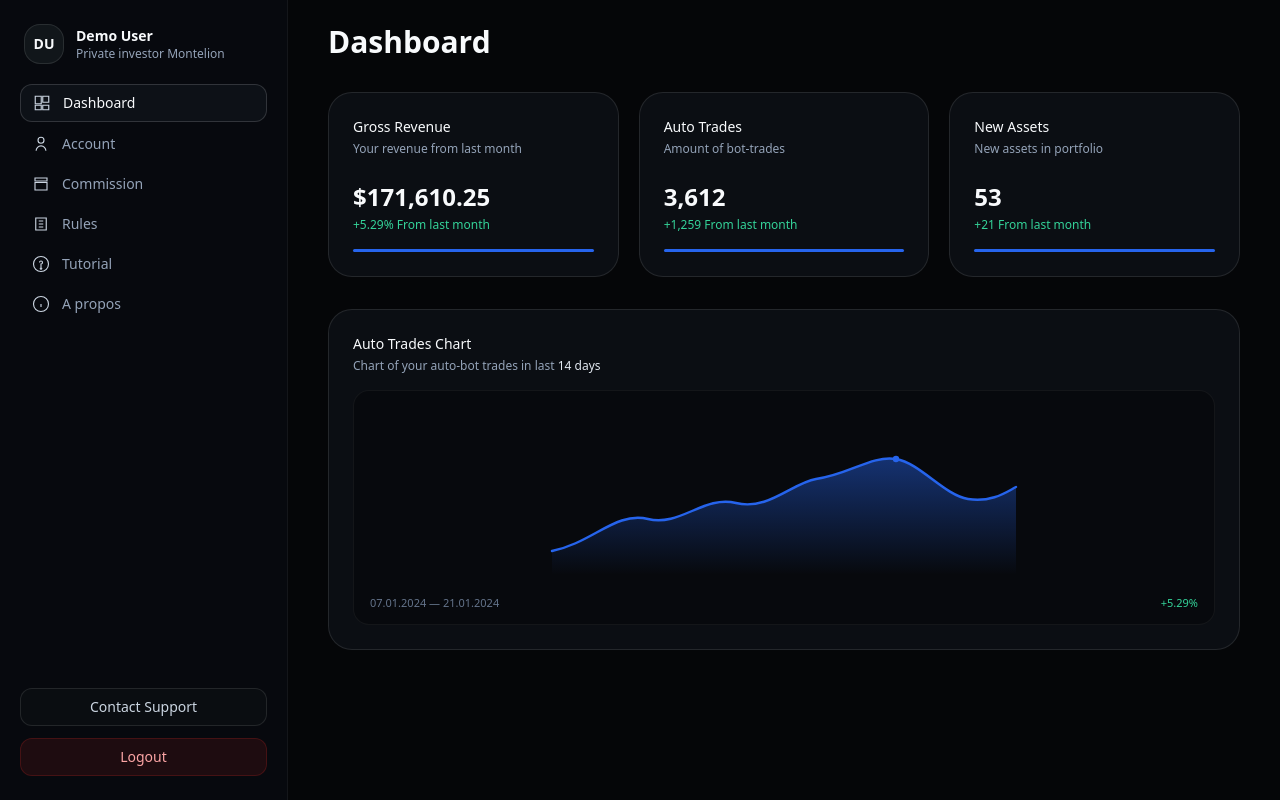
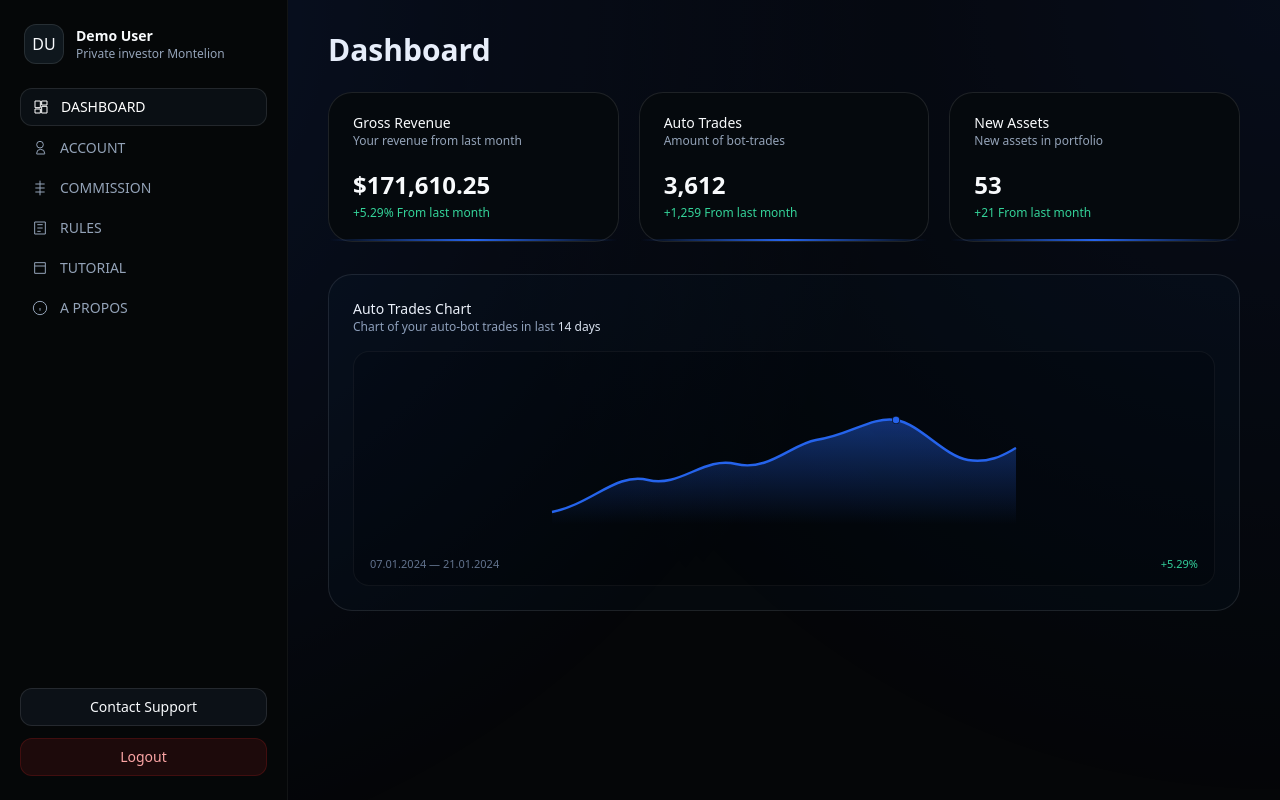
Before and after one commit to montelioncapital/montelion-app-v1, a Next.js app: page /dashboard in a window 1280 px wide. Built offline with nearby package versions, Linux system fonts and the light colour scheme.

Commit message:
Update page.jsx

```diff
--- a/app/dashboard/page.jsx
+++ b/app/dashboard/page.jsx
@@ -2,49 +2,93 @@
 
 const brandBlue = "#2664EC";
 
-/* ------------------ SVG ICONS (thin) ------------------ */
+/* -------------------- SVG ICONS -------------------- */
 const IconDashboard = () => (
-  <svg width="18" height="18" viewBox="0 0 24 24" fill="none" stroke="currentColor" strokeWidth="1.5">
-    <path d="M3 13h8V3H3v10zM13 21h8v-6h-8v6zM13 3v8h8V3h-8zM3 21h8v-6H3v6z" />
+  <svg
+    className="w-4 h-4"
+    fill="none"
+    stroke="currentColor"
+    strokeWidth="1.5"
+    viewBox="0 0 24 24"
+  >
+    <path d="M3 13h8V3H3v10Zm0 8h8v-6H3v6Zm10 0h8V11h-8v10Zm0-18v6h8V3h-8Z" />
   </svg>
 );
 
-const IconAccount = () => (
-  <svg width="18" height="18" viewBox="0 0 24 24" fill="none" stroke="currentColor" strokeWidth="1.5">
-    <circle cx="12" cy="7" r="4" />
-    <path d="M5.5 21a6.5 6.5 0 0 1 13 0" />
+const IconUser = () => (
+  <svg
+    className="w-4 h-4"
+    fill="none"
+    stroke="currentColor"
+    strokeWidth="1.5"
+    viewBox="0 0 24 24"
+  >
+    <path d="M12 12a5 5 0 1 0-5-5 5 5 0 0 0 5 5Zm7 9v-1a6 6 0 0 0-12 0v1Z" />
   </svg>
 );
 
 const IconCommission = () => (
-  <svg width="18" height="18" viewBox="0 0 24 24" fill="none" stroke="currentColor" strokeWidth="1.5">
-    <path d="M4 4h16v4H4zM4 10h16v10H4z" />
+  <svg
+    className="w-4 h-4"
+    fill="none"
+    stroke="currentColor"
+    strokeWidth="1.5"
+    viewBox="0 0 24 24"
+  >
+    <path d="M12 1v22M5 6h14M5 12h14M5 18h14" />
   </svg>
 );
 
 const IconRules = () => (
-  <svg width="18" height="18" viewBox="0 0 24 24" fill="none" stroke="currentColor" strokeWidth="1.5">
-    <path d="M5 4h14v16H5z" />
-    <path d="M9 8h6M9 12h6M9 16h6" />
+  <svg
+    className="w-4 h-4"
+    fill="none"
+    stroke="currentColor"
+    strokeWidth="1.5"
+    viewBox="0 0 24 24"
+  >
+    <path d="M4 3h16v18H4zM8 7h8M8 12h8M8 17h5" />
   </svg>
 );
 
 const IconTutorial = () => (
-  <svg width="18" height="18" viewBox="0 0 24 24" fill="none" stroke="currentColor" strokeWidth="1.5">
-    <circle cx="12" cy="12" r="10" />
-    <path d="M12 16v-4a2 2 0 1 0-2-2" />
-    <circle cx="12" cy="18" r="1" />
+  <svg
+    className="w-4 h-4"
+    fill="none"
+    stroke="currentColor"
+    strokeWidth="1.5"
+    viewBox="0 0 24 24"
+  >
+    <path d="M4 4h16v16H4zM4 9h16" />
   </svg>
 );
 
 const IconAbout = () => (
-  <svg width="18" height="18" viewBox="0 0 24 24" fill="none" stroke="currentColor" strokeWidth="1.5">
+  <svg
+    className="w-4 h-4"
+    fill="none"
+    stroke="currentColor"
+    strokeWidth="1.5"
+    viewBox="0 0 24 24"
+  >
     <circle cx="12" cy="12" r="10" />
     <path d="M12 16v-4M12 8h.01" />
   </svg>
 );
 
-/* ------------------ TOP STATS ------------------ */
+export default function DashboardPage() {
+  const userName = "Demo User";
+  const initials = "DU";
+
+  const menu = [
+    { label: "Dashboard", icon: <IconDashboard />, active: true },
+    { label: "Account", icon: <IconUser /> },
+    { label: "Commission", icon: <IconCommission /> },
+    { label: "Rules", icon: <IconRules /> },
+    { label: "Tutorial", icon: <IconTutorial /> },
+    { label: "A Propos", icon: <IconAbout /> },
+  ];
+
   const topStats = [
     {
       label: "Gross Revenue",
@@ -66,127 +110,150 @@ const topStats = [
     },
   ];
 
-export default function DashboardPage() {
   return (
     <div className="flex min-h-screen bg-[#050608] text-slate-50">
+      {/* BACKGROUND GLOW */}
+      <div
+        className="pointer-events-none fixed inset-0 opacity-40"
+        style={{
+          background:
+            "radial-gradient(circle at 0% 0%, rgba(38,100,236,0.35), transparent 60%), radial-gradient(circle at 100% 0%, rgba(38,100,236,0.2), transparent 55%)",
+        }}
+      />
 
       {/* SIDEBAR */}
-      <aside className="flex w-72 flex-col border-r border-white/5 bg-[#07090E]">
-
-        {/* USER INFO */}
-        <div className="px-6 pt-6 pb-5">
-          <div className="flex items-center gap-3">
-            <div className="flex h-10 w-10 items-center justify-center rounded-2xl bg-[#11161a] border border-white/10 text-sm font-semibold">
-              DU
+      <aside className="relative z-10 flex w-72 flex-col border-r border-white/5 bg-[#050708]">
+        {/* USER */}
+        <div className="px-6 pt-6 pb-6 flex items-center gap-3">
+          <div className="flex h-10 w-10 items-center justify-center rounded-xl bg-[#0f171d] border border-white/10">
+            {initials}
           </div>
-            <div>
-              <div className="text-sm font-semibold">Demo User</div>
+          <div className="leading-tight">
+            <div className="text-sm font-semibold">{userName}</div>
             <div className="text-xs text-slate-400">Private investor Montelion</div>
-            </div>
           </div>
         </div>
 
         {/* MENU */}
-        <nav className="flex-1 px-5 space-y-1 text-sm">
-
-          <SidebarItem label="Dashboard" icon={<IconDashboard />} active />
-          <SidebarItem label="Account" icon={<IconAccount />} />
-          <SidebarItem label="Commission" icon={<IconCommission />} />
-          <SidebarItem label="Rules" icon={<IconRules />} />
-          <SidebarItem label="Tutorial" icon={<IconTutorial />} />
-          <SidebarItem label="A propos" icon={<IconAbout />} />
+        <nav className="flex-1 px-5 space-y-1">
+          {menu.map((item) => (
+            <button
+              key={item.label}
+              className={[
+                "flex items-center w-full gap-3 rounded-xl px-3 py-2 text-left transition-colors",
+                item.active
+                  ? "bg-[#0a0f14] border border-white/10 text-white"
+                  : "text-slate-400 hover:bg-white/5",
+              ].join(" ")}
+            >
+              <span className="text-inherit">{item.icon}</span>
+              <span className="text-sm">{item.label.toUpperCase()}</span>
+            </button>
+          ))}
         </nav>
 
-        {/* FOOTER BUTTONS */}
+        {/* BOTTOM BUTTONS */}
         <div className="px-5 pb-6 space-y-3">
-          <button className="w-full rounded-xl border border-white/10 bg-[#0a0d11] py-2 text-sm text-slate-300 hover:bg-[#0f1318]">
+          <button className="w-full rounded-xl border border-white/10 bg-[#0c1117] py-2 text-sm hover:bg-white/10">
             Contact Support
           </button>
-
-          <button className="w-full rounded-xl border border-red-900/40 bg-red-900/20 py-2 text-sm text-red-300 hover:bg-red-900/30">
+          <button className="w-full rounded-xl border border-red-800/30 bg-red-900/20 py-2 text-sm text-red-300 hover:bg-red-900/30">
             Logout
           </button>
         </div>
       </aside>
 
-      {/* MAIN */}
-      <main className="flex-1 px-10 pt-6 pb-10 space-y-8">
-
-        {/* TITLE */}
-        <h1 className="text-3xl font-semibold">Dashboard</h1>
+      {/* MAIN AREA */}
+      <main className="flex-1 px-10 pt-8 pb-12">
+        {/* PAGE TITLE */}
+        <h1 className="text-3xl font-semibold mb-6">Dashboard</h1>
 
         {/* TOP CARDS */}
-        <section className="grid gap-5 md:grid-cols-3">
+        <div className="grid gap-5 md:grid-cols-3">
           {topStats.map((card) => (
-            <div key={card.label} className="rounded-3xl border border-white/10 bg-[#0b0e13] p-6">
+            <div
+              key={card.label}
+              className="rounded-3xl border border-white/10 bg-[#05090d] px-6 py-5 relative"
+            >
+              {/* Thin gradient underline */}
+              <div
+                className="absolute left-0 right-0 bottom-0 h-[2px]"
+                style={{
+                  background: `linear-gradient(90deg, transparent, ${brandBlue}, transparent)`,
+                }}
+              />
 
               <p className="text-sm font-medium">{card.label}</p>
-              <p className="mt-1 text-xs text-slate-400">{card.description}</p>
+              <p className="text-xs text-slate-400">{card.description}</p>
 
-              <div className="mt-6 text-2xl font-semibold">{card.value}</div>
+              <div className="mt-5 text-2xl font-semibold">{card.value}</div>
               <div className="mt-1 text-xs text-emerald-400">{card.change}</div>
-
-              {/* THIN BLUE BAR */}
-              <div className="mt-4 h-[3px] w-full rounded-full"
-                   style={{ background: brandBlue }} />
             </div>
           ))}
-        </section>
+        </div>
 
-        {/* MAIN CHART */}
-        <section className="rounded-3xl border border-white/10 bg-[#0b0e13] p-6">
-
+        {/* BIG CHART */}
+        <div className="mt-8 rounded-3xl border border-white/10 bg-[#05090d] px-6 py-6">
           <div className="mb-4">
             <p className="text-sm font-medium">Auto Trades Chart</p>
-            <p className="mt-1 text-xs text-slate-400">
-              Chart of your auto-bot trades in last <span className="text-slate-200">14 days</span>
+            <p className="text-xs text-slate-400">
+              Chart of your auto-bot trades in last{" "}
+              <span className="text-slate-200">14 days</span>
             </p>
           </div>
 
+          {/* CHART */}
           <div className="rounded-2xl border border-white/5 bg-black/30 px-4 pt-4 pb-3">
-            {/* BIG CHART */}
             <svg viewBox="0 0 600 220" className="w-full h-44">
               <defs>
-                <linearGradient id="areaFill" x1="0" y1="0" x2="0" y2="1">
+                <linearGradient id="chartFill" x1="0" y1="0" x2="0" y2="1">
                   <stop offset="0%" stopColor={brandBlue} stopOpacity="0.45" />
-                  <stop offset="100%" stopColor={brandBlue} stopOpacity="0" />
+                  <stop offset="90%" stopColor={brandBlue} stopOpacity="0" />
                 </linearGradient>
               </defs>
 
-              <path d="M10 180 C60 170, 90 130, 130 140 C170 150, 200 110, 240 120 C280 130, 310 95, 340 90 C380 85, 410 60, 440 65 C470 70, 500 110, 530 115 C560 120, 580 105, 590 100 L590 210 L10 210 Z"
-                    fill="url(#areaFill)" />
+              <path
+                d="
+                  M10 180
+                  C60 170, 90 130, 130 140
+                  C170 150, 200 110, 240 120
+                  C280 130, 310 95, 340 90
+                  C380 85, 410 60, 440 65
+                  C470 70, 500 110, 530 115
+                  C560 120, 580 105, 590 100
+                  L 590 210 L 10 210 Z
+                "
+                fill="url(#chartFill)"
+              />
 
-              <path d="M10 180 C60 170, 90 130, 130 140 C170 150, 200 110, 240 120 C280 130, 310 95, 340 90 C380 85, 410 60, 440 65 C470 70, 500 110, 530 115 C560 120, 580 105, 590 100"
-                    fill="none" stroke={brandBlue} strokeWidth="3" strokeLinecap="round" />
+              <path
+                d="
+                  M10 180
+                  C60 170, 90 130, 130 140
+                  C170 150, 200 110, 240 120
+                  C280 130, 310 95, 340 90
+                  C380 85, 410 60, 440 65
+                  C470 70, 500 110, 530 115
+                  C560 120, 580 105, 590 100
+                "
+                fill="none"
+                stroke={brandBlue}
+                strokeWidth="3"
+              />
 
-              {/* POINT */}
+              {/* point */}
+              <circle cx="440" cy="65" r="5" fill="#0f172a" />
               <circle cx="440" cy="65" r="4" fill={brandBlue} />
             </svg>
 
-            <div className="mt-3 flex justify-between text-[11px] text-slate-500">
+            {/* FOOTER */}
+            <div className="flex justify-between mt-3 text-[11px] text-slate-500">
               <span>07.01.2024 — 21.01.2024</span>
               <span className="text-emerald-400 font-medium">+5.29%</span>
             </div>
           </div>
-        </section>
+        </div>
       </main>
     </div>
   );
 }
-
-/* ------------------ SIDEBAR ITEM COMPONENT ------------------ */
-function SidebarItem({ label, icon, active }) {
-  return (
-    <button
-      className={[
-        "flex w-full items-center gap-3 rounded-xl px-3 py-2 text-left transition-colors",
-        active
-          ? "bg-[#0d1117] border border-white/15 text-slate-50"
-          : "text-slate-400 hover:bg-white/5",
-      ].join(" ")}
-    >
-      <span className="text-slate-300">{icon}</span>
-      <span className="text-sm">{label}</span>
-    </button>
-  );
-}
```
Lines whose indentation alone changed are shown as unchanged.
